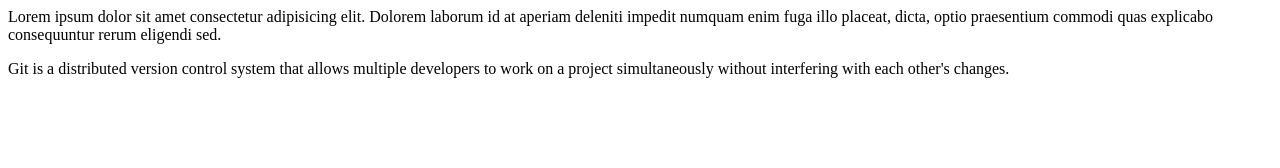
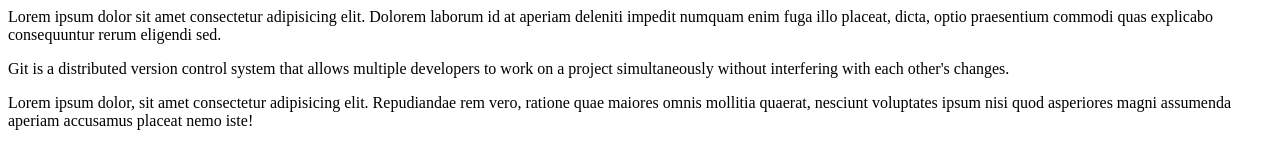
Before and after one commit to Wolverine0191/bash-repo, a plain HTML site: page index.html in a window 1280 px wide. Drawn offline with Linux system fonts and the light colour scheme.

```diff
--- a/index.html
+++ b/index.html
@@ -9,5 +9,6 @@
     Lorem ipsum dolor sit amet consectetur adipisicing elit. Dolorem laborum id at aperiam deleniti impedit numquam enim fuga illo placeat, dicta, optio praesentium commodi quas explicabo consequuntur rerum eligendi sed.
 
     <p>Git is a distributed version control system that allows multiple developers to work on a project simultaneously without interfering with each other's changes.</p>
+    <p>Lorem ipsum dolor, sit amet consectetur adipisicing elit. Repudiandae rem vero, ratione quae maiores omnis mollitia quaerat, nesciunt voluptates ipsum nisi quod asperiores magni assumenda aperiam accusamus placeat nemo iste!</p>
 </body>
 </html>
```
